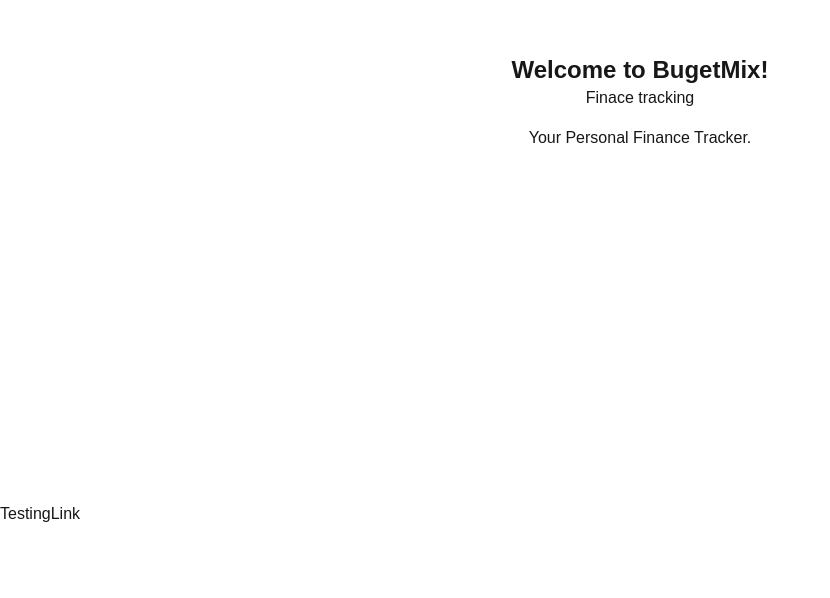
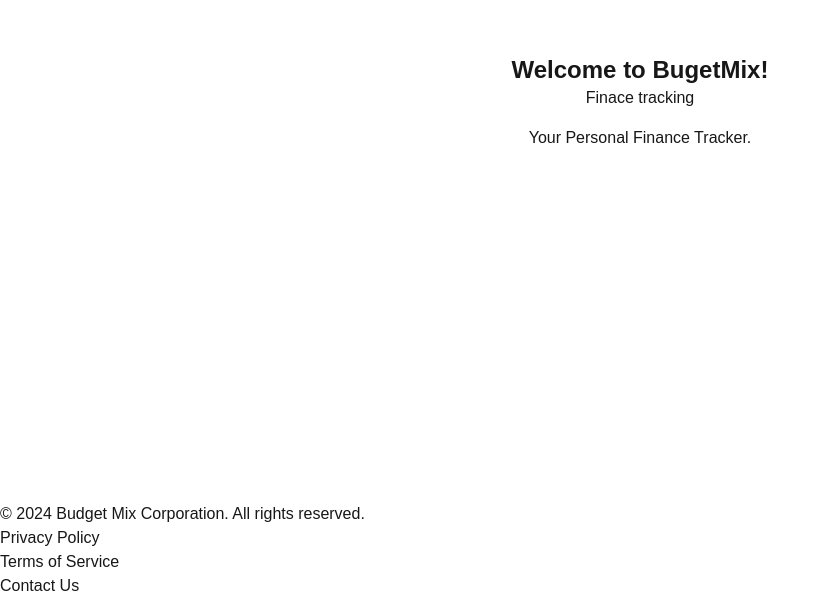
Before and after one commit to JadynWor/budget_mix, a Next.js app: page / in a window 1280 px wide. Shown: the part 398-996 px from the top of the page, without its empty margins (0-830 px from the left). Before the commit the page ends 924 px from the top, so only its background shows below. Built offline with nearby package versions, Linux system fonts and the light colour scheme.

Commit message:
footer with no style

```diff
--- a/components/footer.tsx
+++ b/components/footer.tsx
@@ -1,6 +1,15 @@
 // components/header.tsx
 export default function Footer() {
     return (
-     <a href="">TestingLink</a>
+      <div className="footer-content">
+      <p>&copy; {new Date().getFullYear()} Budget Mix Corporation. All rights reserved.</p>
+      <nav>
+          <ul className="footer-links">
+              <li><a href="/privacy">Privacy Policy</a></li>
+              <li><a href="/terms">Terms of Service</a></li>
+              <li><a href="/contact">Contact Us</a></li>
+          </ul>
+      </nav>
+  </div>
     );
   }
```
Also changed, not shown: package.json (+3 -4 lines), 1 other file (tests, documents, lock files or other folders).
